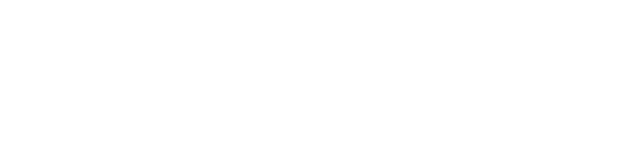
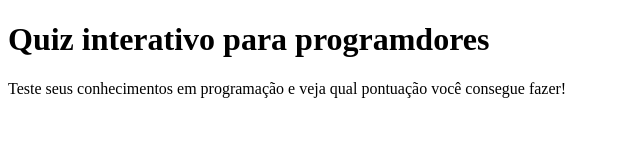
Before and after one commit to DanielVinicius07/quiz-para-programadores, a plain HTML site: page index.html in a window 1280 px wide. Shown: the whole page, without its empty margins (0-640 px from the left). Drawn offline with Linux system fonts and the light colour scheme.

Commit message:
Criei o cabeçalho da página

```diff
--- a/index.html
+++ b/index.html
@@ -9,7 +9,8 @@
 </head>
 <body>
     <header>
-
+        <h1>Quiz interativo para programdores</h1>
+        <p>Teste seus conhecimentos em programação e veja qual pontuação você consegue fazer!</p>
     </header>
 
     <main>
```
